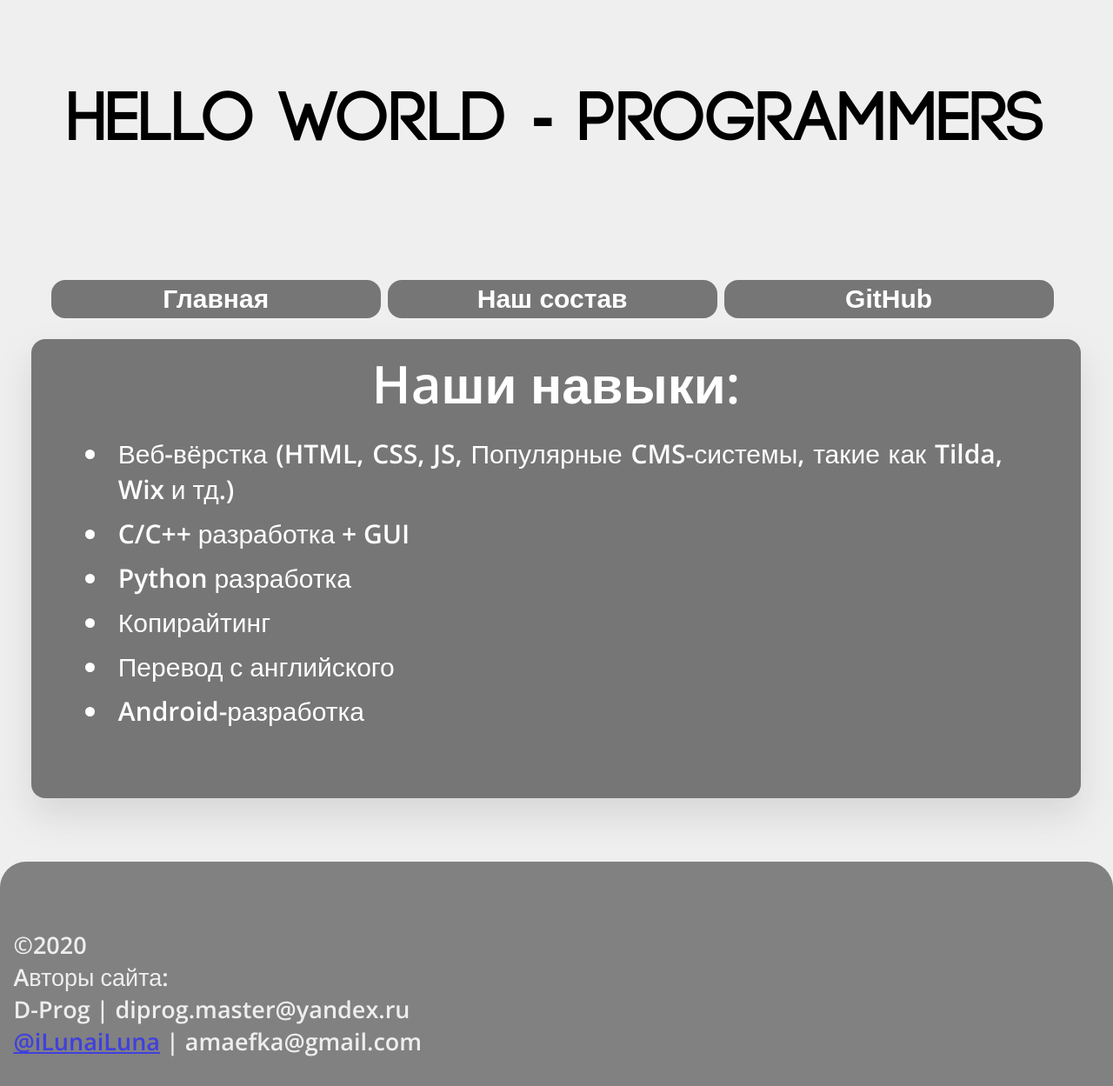
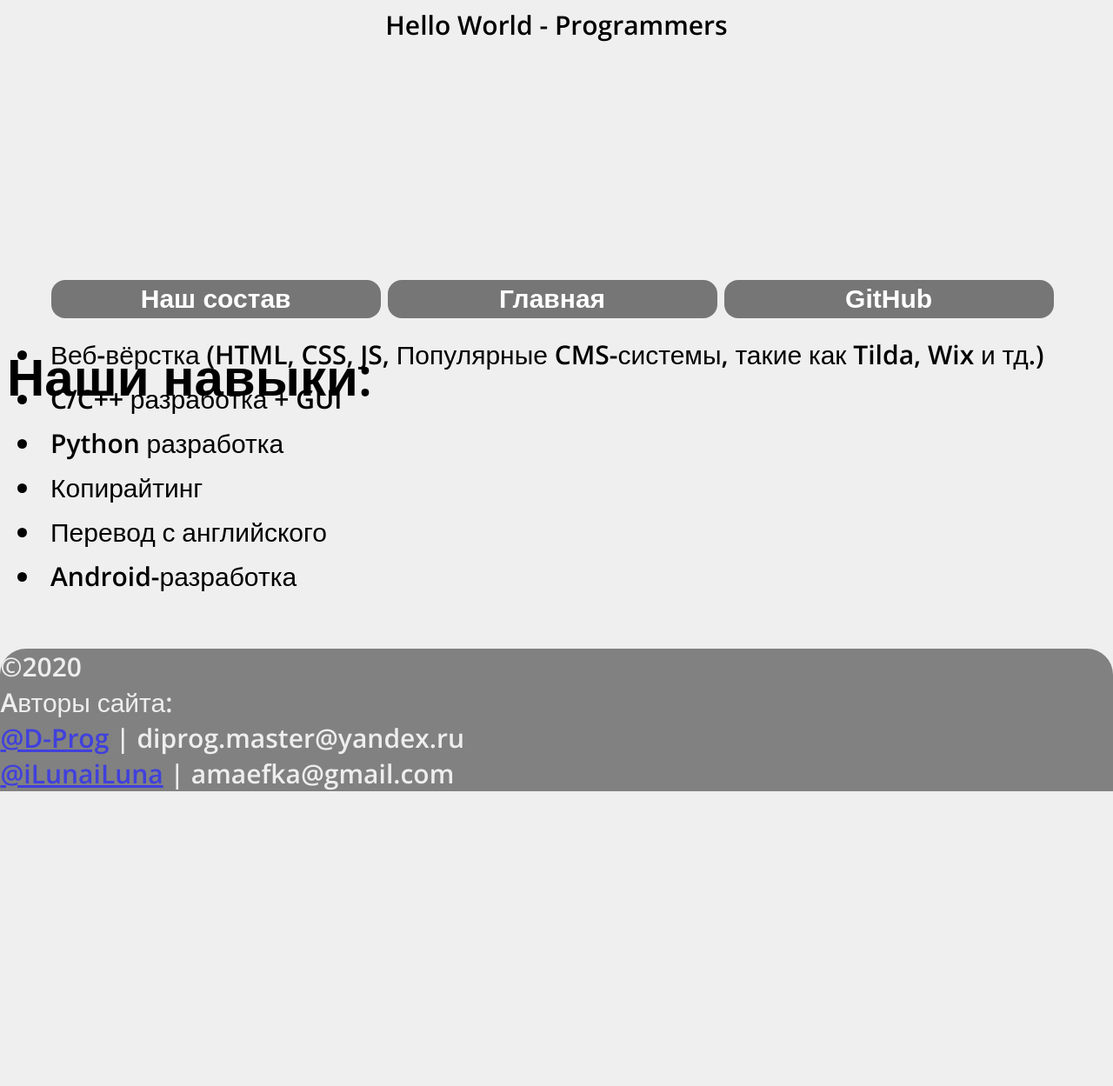
Before and after one commit to HelloWorldProgrammer-s/HelloWorldProgrammer-s.github.io, a plain HTML site: page skills.html in a window 1280 px wide. Shown: the whole page at 87% size. After the commit the page ends 927 px from the top, so only its background shows below. Drawn offline with nearby package versions, Linux system fonts and the light colour scheme.

Commit message:
Update skills.html

```diff
--- a/skills.html
+++ b/skills.html
@@ -2,8 +2,10 @@
 <html lang="ru">
 <head>
 	<meta charset="UTF-8">
-	<meta name="author" content="Данила Васильков">
+	<meta name="author" content="D-Prog">
+	<meta name="yandex-verification" content="d799ae6167cd40bf" />
 	<title>Hello World-programmer</title>
+	<meta content="width=device-width">
 	<link rel="stylesheet" type="text/css" href="style.css">
 	<link rel="icon" href="favicon.ico" type="image/x-icon">
 	<link rel="preconnect" href="https://fonts.gstatic.com">
@@ -11,19 +13,27 @@
 </head>
 <body>
 
-	<div class="wraper">
+	<div class="wrapper">
 		<header>
-			<p class="header-text">Hello World - programmers</p>
+			Hello World - Programmers
 		</header>
-		<div class="rot">
-			<sidebar>
+
+<!-- Сайдбар -->
+		<sidebar>
+				<button class="but" onclick="location.href='people.html'"><a style="font-size: 30px; font-weight: 900;">Наш состав</a></button>
 				<button class="but" onclick="location.href='index.html'"><a style="font-size: 30px; font-weight: 900;">Главная</a></button>
-				<button class="but" onclick="location.href='people.html'"><a style="font-size: 30px; font-weight: 900;">Наш состав</a></button>
 				<button class="but" onclick="window.open('https://github.com/HelloWorldProgrammer-s/')"><a style="font-size: 30px; font-weight: 900;">GitHub</a></button>
 			</sidebar>
-			<div class="content">
-				<h1 id="our-skills" class="text_content" style="text-align: center; padding-top: 10px;">Haши навыки:</h1>
-				<ul class="text_content">
+<!-- Сайдбар -->
+
+
+<!-- Основной блок -->
+		<main>
+			<div class="text-content">
+
+				<h1 id = "our-skills">Наши навыки:</h1>
+
+				<ul>
 					<li>Веб-вёрстка (HTML, CSS, JS, Популярные CMS-системы, такие как Tilda, Wix и тд.)</li>
 					<li>C/C++ разработка + GUI</li>
 					<li>Python разработка</li>
@@ -32,8 +42,16 @@
 					<li>Android-разработка</li>
 				</ul>
 			</div>
-		</div>
+		</main>
+<!-- Основной блок -->
+
+
+<!-- Опущенный! -->
 		<footer>
-			<p class="footer_text">©2020 <br /> Aвторы сайта:<br>D-Prog | diprog.master@yandex.ru <br /> <a href="https://t.me/ilunailuna">@iLunaiLuna</a> | amaefka@gmail.com </p>
+			©2020 <br /> Aвторы сайта:<br><a href="https://t.me/DprogHWP">@D-Prog</a> | diprog.master@yandex.ru <br /> <a href=" https://t.me/ilunailuna">@iLunaiLuna</a> | amaefka@gmail.com </p>
 		</footer>
-	</div>
+<!-- Опущенный! -->
+
+
+</body>
+</html>
```
